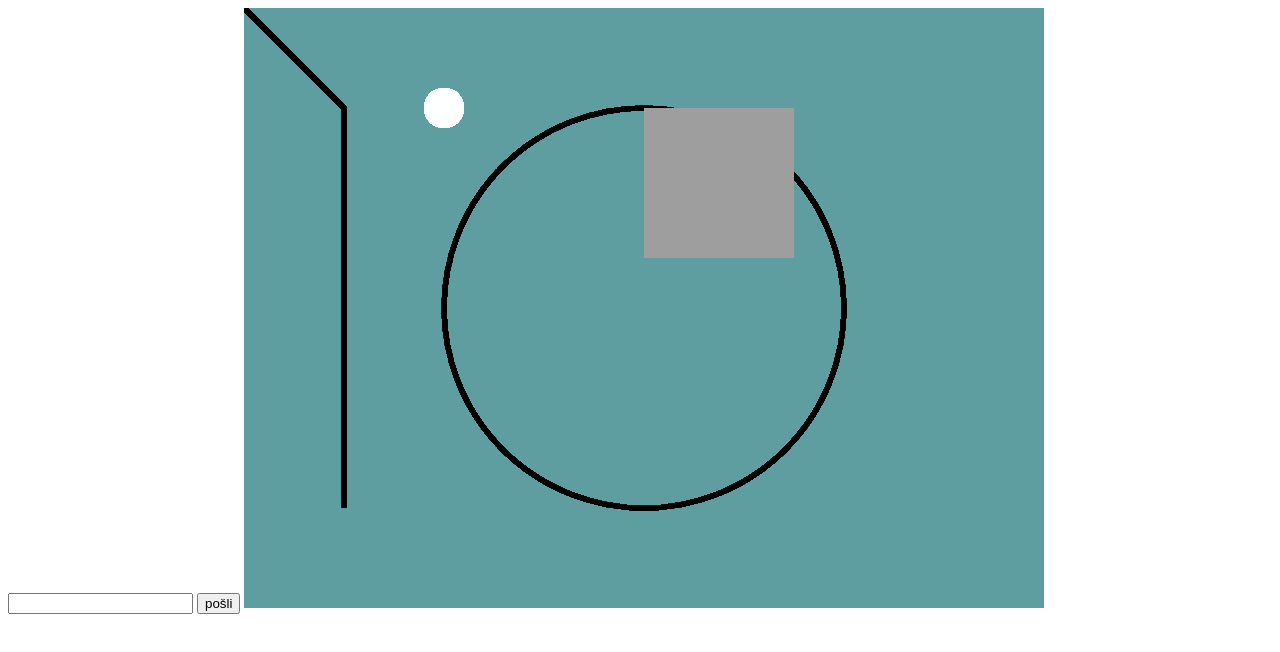
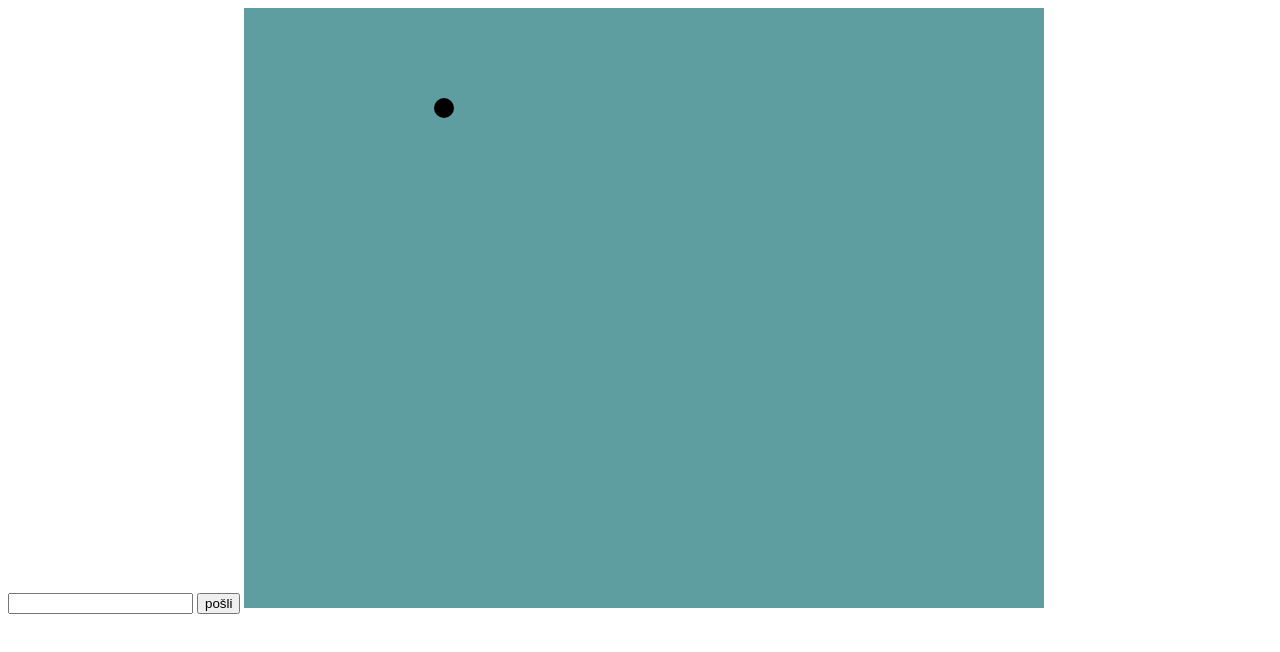
Before and after one commit to Filip-Janecek/bonk2X, a website: page index.html in a window 1280 px wide. Drawn offline with Linux system fonts and the light colour scheme.

```diff
--- a/index.html
+++ b/index.html
@@ -7,14 +7,24 @@
         let cnv, ctx; //cnv = canva, cx = kontext
         let x = 200;
         let y = 100;
+        let xPosl = -1;         //poslední pozice postavy
+        let yPosl = -1;         //poslední pozice postavy
+        let draha = new Array();        //souřadnice, kterými projela postavička - šlo by jednodušše také i jako puze let draha = [];
         let img = new Image();
         img.src = "https://toppng.com/uploads/preview/vector-library-minion-transparent-cartoon-png-image-minion-11562886179jrznot9uat.png";
+
+        function vzdalenostBodu(bod1, bod2) {
+            let xRozd = Math.abs(bod1.x - bod2.x); //Math.abs není nutné
+            let yRozd = Math.abs(bod1.y - bod2.y);
+            let vzdal = Math.sqrt(xRozd*xRozd + yRozd*yRozd);   // Math.sqrt = druhá odmocnina
+            return vzdal;
+        }
         function namaluj() {
             cnv = document.getElementById("platno");
             ctx = cnv.getContext("2d"); // z toho vyplývá, že existuje i 3d
-            //ctx.clearRect(0, 0, cnv.width, cnv.height);
+            ctx.clearRect(0, 0, cnv.width, cnv.height);
 
-            ctx.beginPath();
+          /*  ctx.beginPath();
             ctx.lineWidth = 5;
             ctx.strokeStyle = "black";
             ctx.moveTo(0,0);
@@ -25,7 +35,7 @@
             ctx.beginPath();
             ctx.arc(cnv.width/2, cnv.height/2, 200, 0, 2*3.14 );//poslední parametr - radiánech
             ctx.stroke();
-
+*/
 
             /*if (moveRight) {
                 x++;
@@ -53,16 +63,57 @@
                 y = y - 5;
             }
 
-            ctx.beginPath();
+            if (x != xPosl || y != yPosl){ //změnila se pozice postavy
+                let obj = {};
+                obj.x = x;
+                obj.y = y;
+                draha.unshift(obj); //vždy na začátek senamu nikoli na konci jako draha.push(obj);
+                xPosl = x;
+                yPosl = y; //jinak by příště znovu nefungovala podmínka
+            }
+            let pocetDrahy = 40;
+            for (let bod of draha) {
+                ctx.beginPath();
+                ctx.lineWidth = 10;
+                ctx.fillStyle = "red";
+                ctx.arc(bod.x, bod.y, 1, 0, 2 * 3.14);
+                ctx.fill();
+                pocetDrahy--;
+                if (pocetDrahy == 0) {
+                    break;
+                }
+            }
+            let bodPredch = {x: -1000, y: -1000};
+
+            let pocetTelicek = 20;
+
+            for (let bod of draha){
+                if(vzdalenostBodu(bod, bodPredch) > 40){
+                    ctx.beginPath();
+                    ctx.lineWidth = 10;
+                    ctx.fillStyle = "black";
+                    ctx.arc(bod.x, bod.y, 10, 0, 2*3.14); // telíčka
+                    ctx.fill();
+                    bodPredch = bod;
+                    pocetTelicek--;
+                    if (pocetTelicek == 0){
+                        break;
+                    }
+
+                }
+            }
+
+           /* ctx.beginPath();
             ctx.lineWidth = 1;
             ctx.fillStyle = " rgba(255, 255, 255, 0.7)";
             ctx.arc(x, y, 20, 0, 2*3.14 );
             ctx.fill();
 
-            ctx.drawImage(img, 400, 100, 150, 150);
+            ctx.drawImage(img, 400, 100, 150, 150);*/
 
 
         }
+
 
         let moveUp, moveDown, moveLeft, moveRight;
         function onKeyDown(event) {
--- a/package.json
+++ b/package.json
@@ -8,5 +8,8 @@
   },
   "keywords": [],
   "author": "",
-  "license": "ISC"
+  "license": "ISC",
+  "dependencies": {
+    "ws": "latest"
+  }
 }
```
